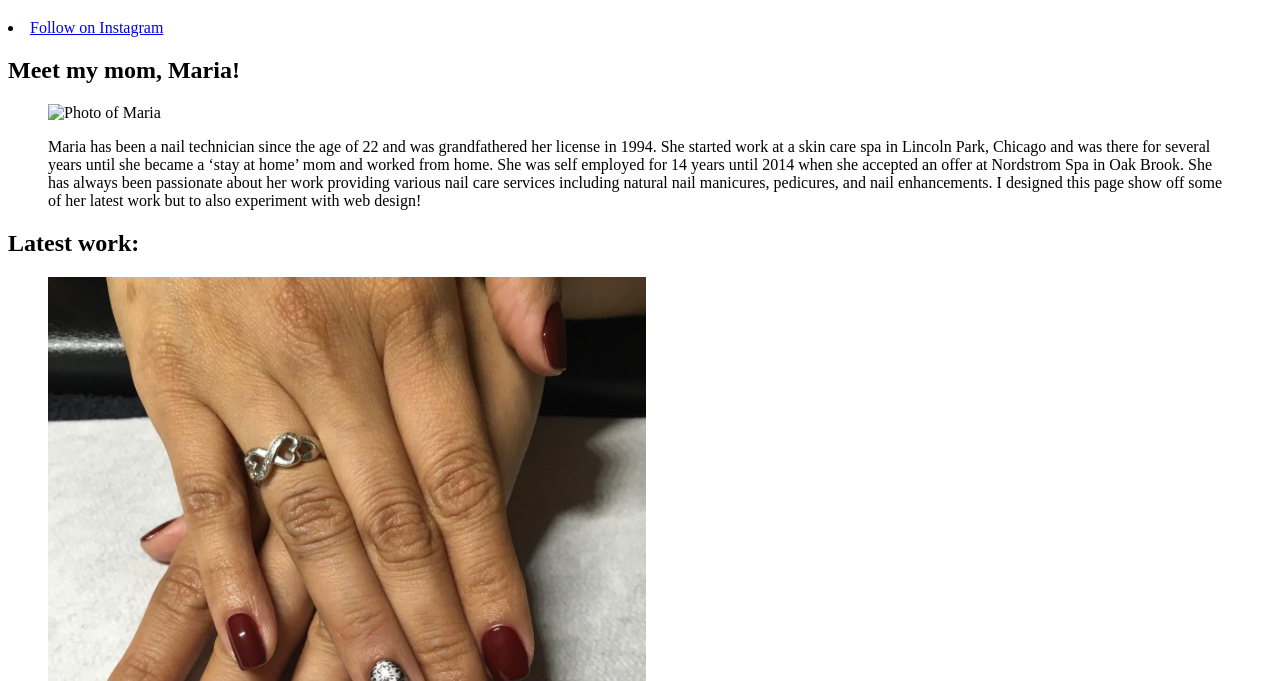
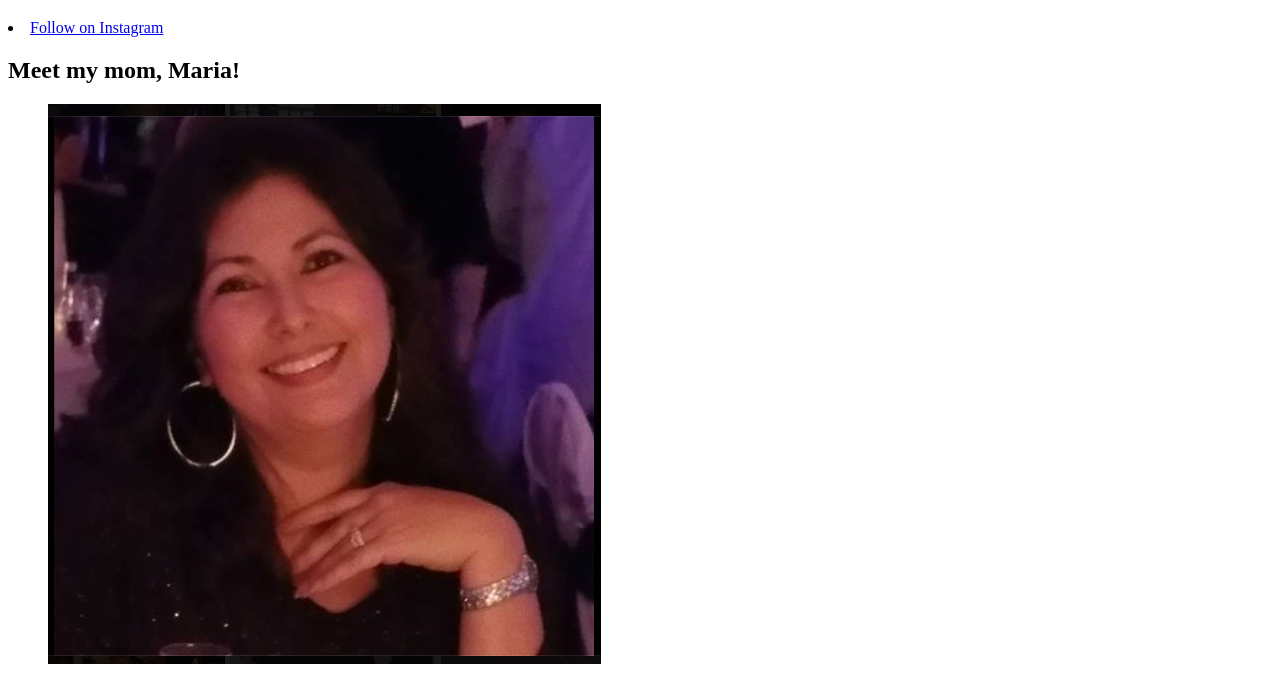
Before and after one commit to iisabelandrea/one, a plain HTML site: page nailsbymaria/index.html in a window 1280 px wide. Shown: the part 61-742 px from the top of the page. Drawn offline with Linux system fonts and the light colour scheme.

Commit message:
fixed file ext

```diff
--- a/nailsbymaria/index.html
+++ b/nailsbymaria/index.html
@@ -13,7 +13,7 @@
     <section class="intro">
       <h2>Meet my mom, Maria!</h2>
       <figure>
-        <img src="../images/mom.jpg" alt="Photo of Maria" />
+        <img src="../images/mom.png" alt="Photo of Maria" />
         <figcaption>
           <p>
             Maria has been a nail technician since the age of 22
@@ -29,6 +29,7 @@
           </p>
         </figcaption>
       </figure>
+
     </section>
       <main id="main">
         <h2>Latest work:</h2>
```
